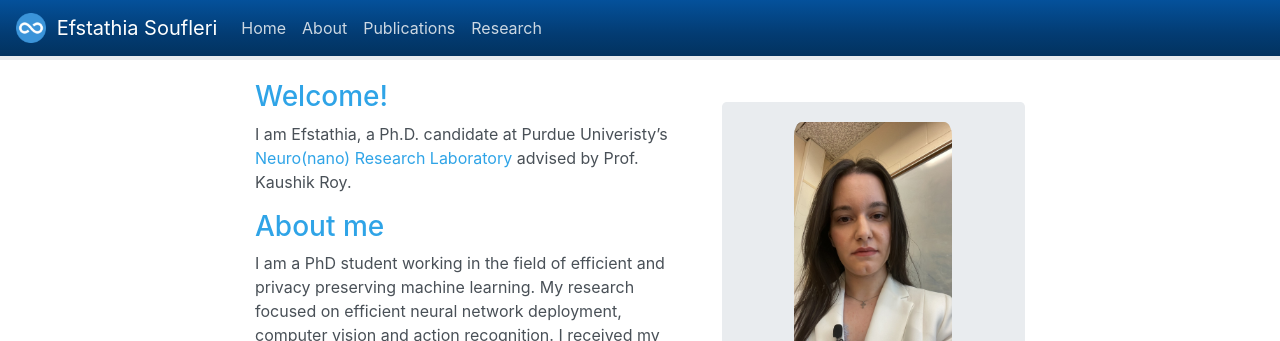
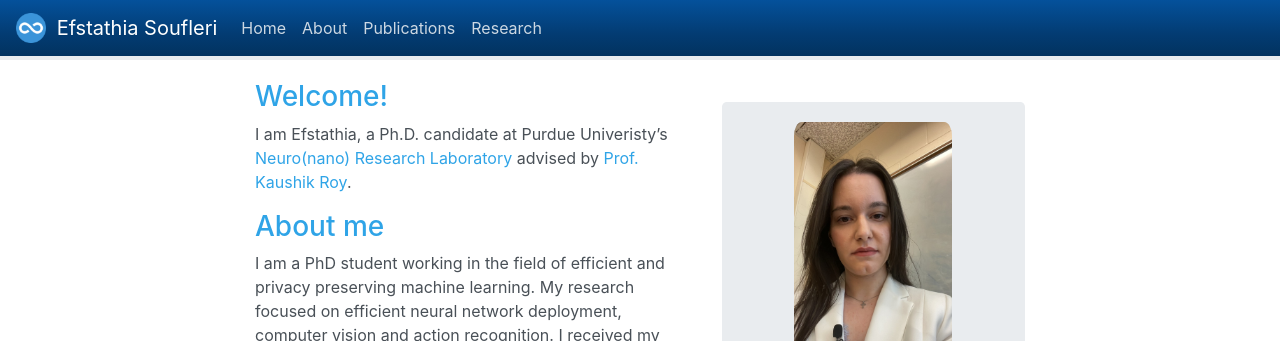
Before and after one commit to Efstathia-Soufleri/Efstathia-Soufleri.github.io, a Jekyll site: the page built from _pages/home.md, in a window 1280 px wide and 1036 px high. Shown: the top 341 px of the window. Built offline with Jekyll 4.4.1, drawn with Linux system fonts in a browser that asks for light colours; nearby versions of some CDN libraries; a style sheet for code colours, icons or effects is not loaded; part of the change alters nothing that is shown.

```diff
--- a/_pages/home.md
+++ b/_pages/home.md
@@ -7,7 +7,7 @@ permalink: /
 
 ### Welcome!
 
-I am Efstathia, a Ph.D. candidate at Purdue Univeristy’s [Neuro(nano) Research Laboratory](https://engineering.purdue.edu/NRL) advised by Prof. Kaushik Roy.
+I am Efstathia, a Ph.D. candidate at Purdue Univeristy’s [Neuro(nano) Research Laboratory](https://engineering.purdue.edu/NRL) advised by [Prof. Kaushik Roy](https://engineering.purdue.edu/NRL/Group).
 
 <!-- <div class="container">
 <div class="row">
```
